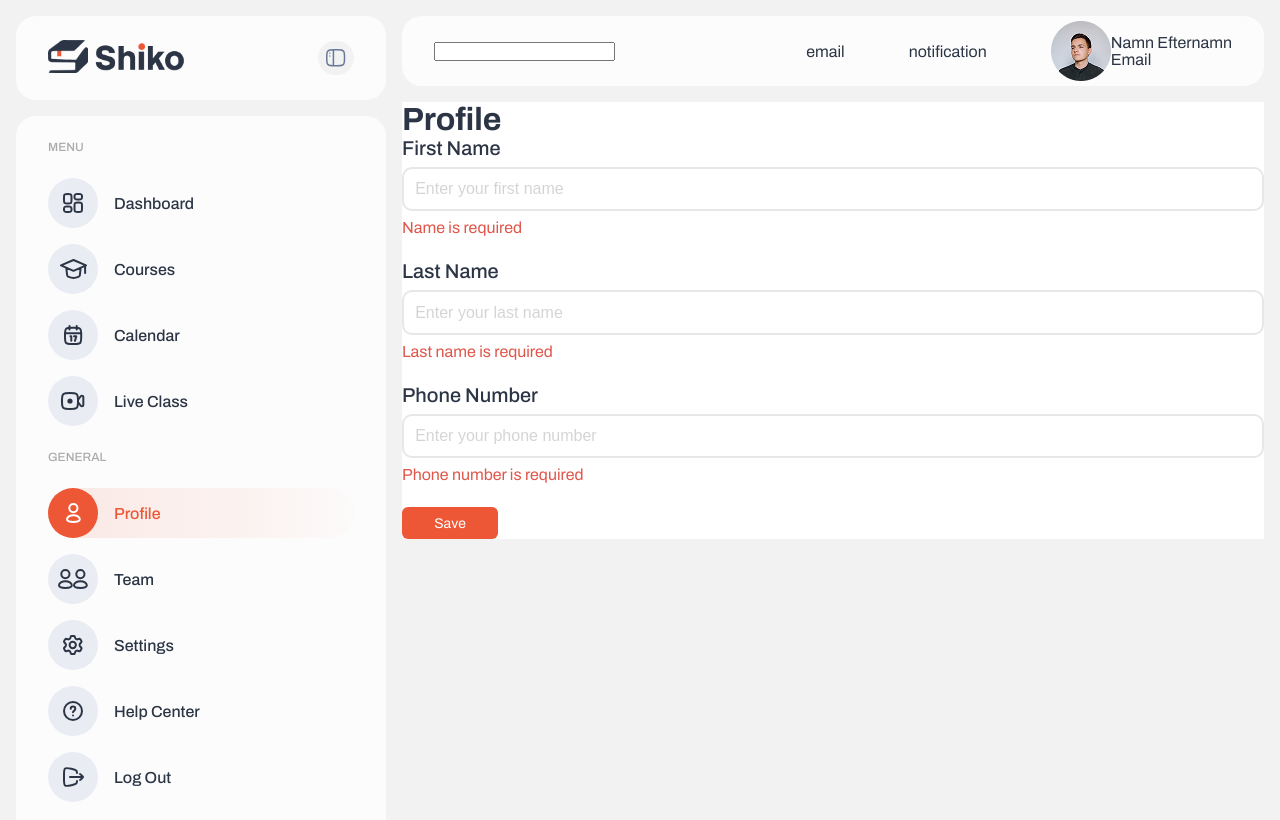
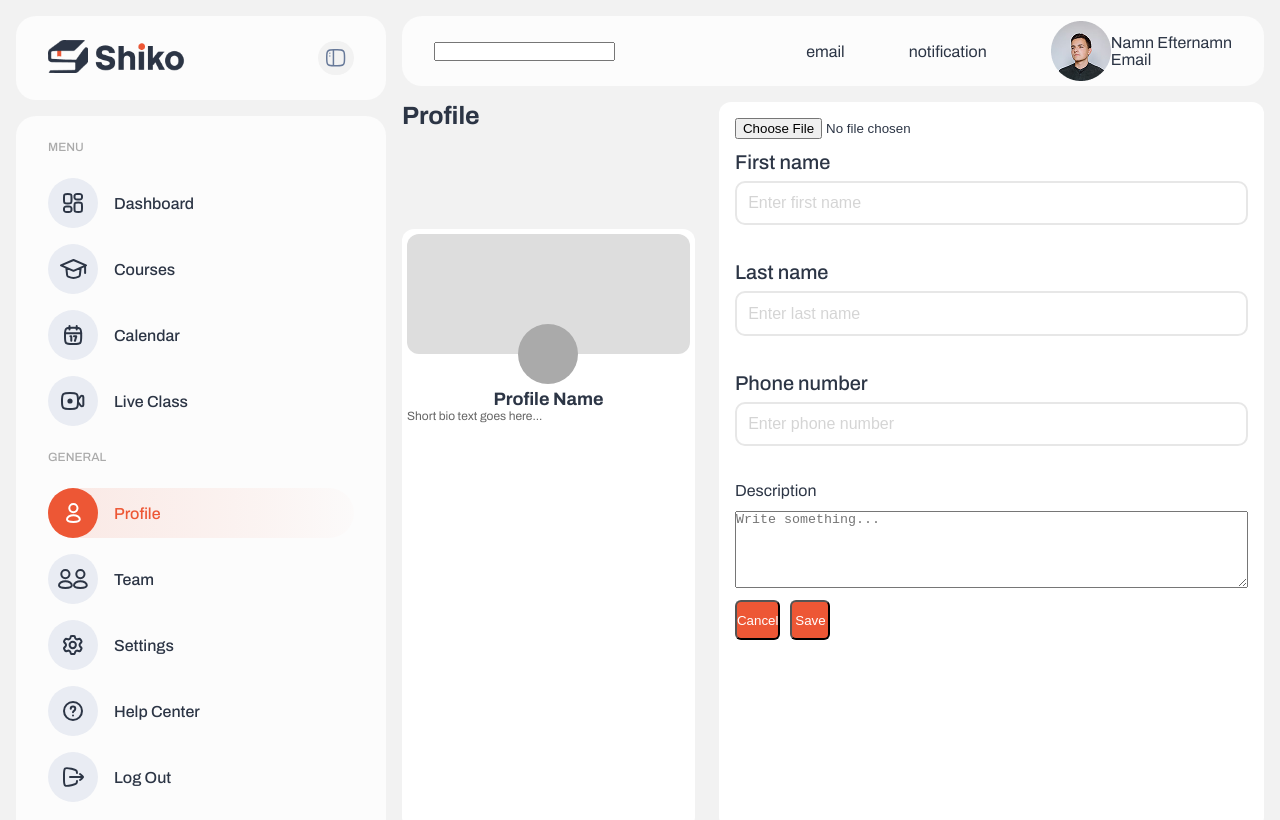
Before and after one commit to lms-cms25/frontend, a Next.js app: page /profile in a window 1280 px wide. Shown: the top 820 px of the page. Built offline with nearby package versions, Linux system fonts and the light colour scheme.

Commit message:
Build profile page layout with left profile card and form

```diff
--- a/src/app/(app)/profile/page.tsx
+++ b/src/app/(app)/profile/page.tsx
@@ -1,37 +1,74 @@
 import FormGroup from "@/components/forms/FormGroup";
 
-const page = () => {
+export default function Page() {
   return (
-    <div style={{ backgroundColor: "white" }}>
-      <h1>Profile</h1>
-      <form>
+    <div style={{ display: "flex", gap: "24px" }}>
+      {/* LEFT SIDE */}
+      <div style={{ width: "35%" }}>
+        <h2 style={{ fontSize: "25px" }}>Profile</h2>
+        <div style={{ background: "#fff", marginTop: 100, padding: "5px",height: 600, borderRadius: "12px" }}>
+
+          {/* Cover + Avatar */}
+          <div style={{ height: "120px", background: "#ddd", borderRadius: "12px" }} />
+          <div style={{ marginTop: "-30px", textAlign: "center" }}>
+            <div
+              style={{
+                width: "60px",
+                height: "60px",
+                borderRadius: "50%",
+                background: "#aaa",
+                margin: "0 auto",
+              }}
+            />
+          </div>
+          <h3 style={{ fontSize: "18px", textAlign: "center", marginTop: 5}}>
+            Profile Name
+          </h3>
+          {/* Bio */}
+          <p style={{ fontSize: "12px", color: "#666" }}>
+            Short bio text goes here...
+          </p>
+        </div>
+      </div>
+
+      {/* RIGHT SIDE */}
+      <div style={{ width: "65%", background: "#fff", padding: "16px", borderRadius: "12px" }}>
+
+        <form style={{ display: "flex", flexDirection: "column", gap: "12px" }}>
+
+          <input type="file" />
+
           <FormGroup
-          label="First Name"
-          id="name"
+            label="First name"
+            id="firstName"
             type="text"
-          placeholder="Enter your first name"
-          errorMessage="Name is required"
+            placeholder="Enter first name"
           />
+
           <FormGroup
-          label="Last Name"
+            label="Last name"
             id="lastName"
             type="text"
-          placeholder="Enter your last name"
-          errorMessage="Last name is required"
+            placeholder="Enter last name"
           />
+
           <FormGroup
-          label="Phone Number"
+            label="Phone number"
             id="phone"
             type="tel"
-          placeholder="Enter your phone number"
-          errorMessage="Phone number is required"
+            placeholder="Enter phone number"
           />
-        <button type="submit" className="primary-btn btn-small">
-          Save
-        </button>
+
+          <label>Description</label>
+          <textarea rows={5} placeholder="Write something..." />
+
+          {/* Buttons */}
+          <div style={{ display: "flex", gap: "10px" }}>
+            <button type="button">Cancel</button>
+            <button type="submit">Save</button>
+          </div>
         </form>
       </div>
+    </div>
   );
-};
-
-export default page;
+}
```
Lines whose indentation alone changed are shown as unchanged.
